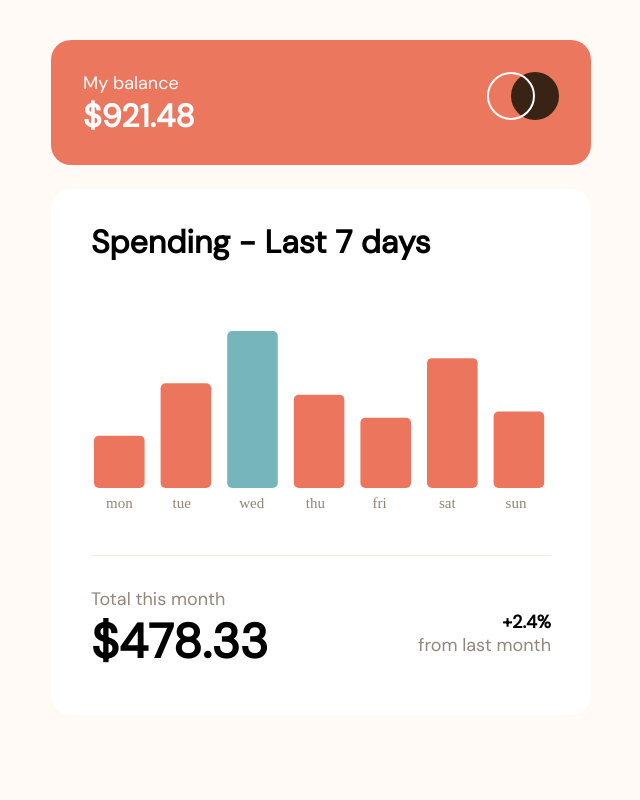
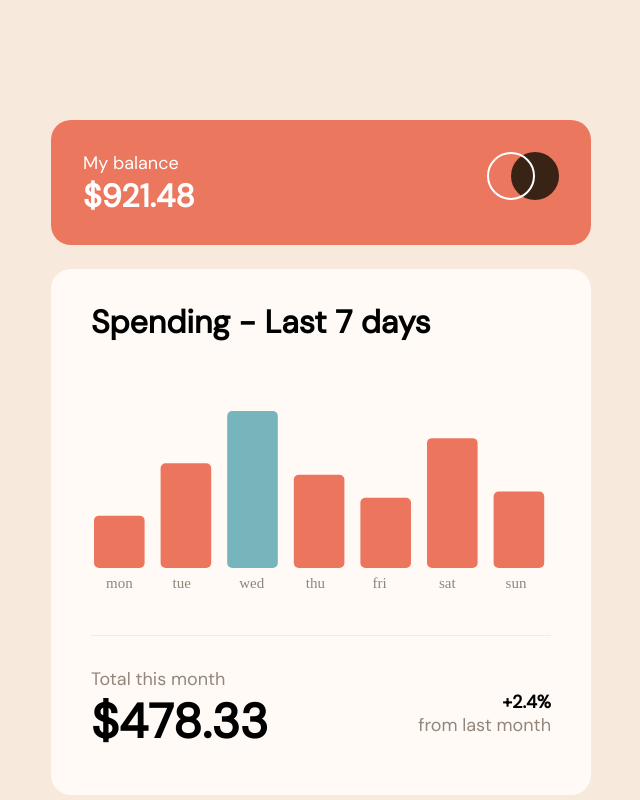
Before and after one commit to nikeshnaik/expense-management-graph-rect, a React (Create React App) app: page / in a window 1280 px wide. Shown: the whole page, without its empty margins (319-959 px from the left). Built offline with nearby package versions, Linux system fonts and the light colour scheme.

Commit message:
fix: css colors update

```diff
--- a/src/components/footer/footer.module.css
+++ b/src/components/footer/footer.module.css
@@ -1,5 +1,5 @@
 .container {
-    background-color: white;
+    background-color: var(--neutral-Very-pale-orange);
     width: 46rem;
     height: 8.7rem;
     display: flex;
--- a/src/index.css
+++ b/src/index.css
@@ -19,10 +19,10 @@
 html {
   font-size: 62.5%;
   font-family: 'DM Sans', sans-serif;
-  background-color: var(--neutral-Very-pale-orange);
+  background-color: var(--neutral-Cream);
   display: grid;
   place-items: center;
-  margin-top: 4rem;
+  margin-top: 12rem;
 }
 
 canvas {
--- a/src/layout/layout.module.css
+++ b/src/layout/layout.module.css
@@ -1,5 +1,5 @@
 .container {
-    background-color: white;
+    background-color: var(--neutral-Very-pale-orange);
     padding: 3.2rem 3.2rem 4rem 4rem;
     color: black;
     width: inherit;
```
